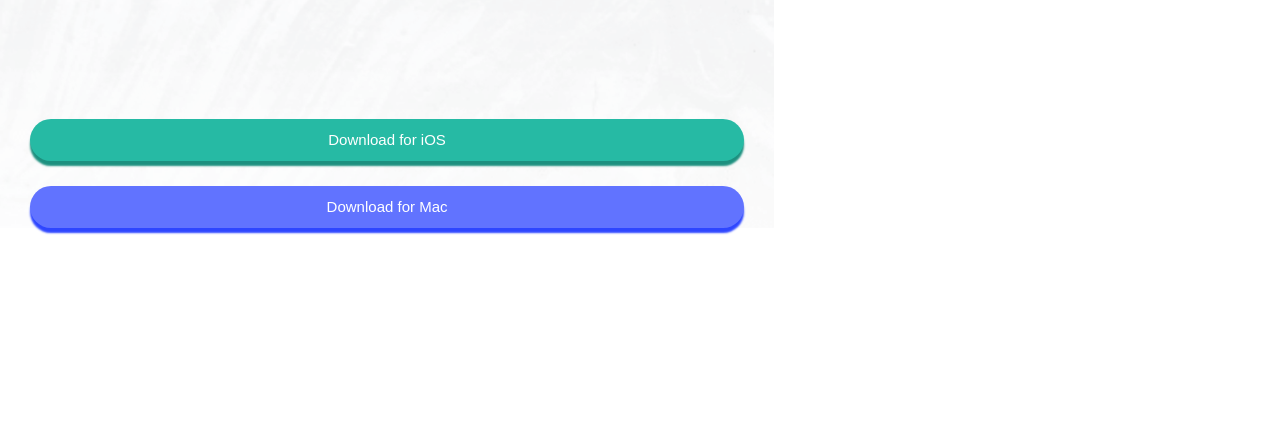
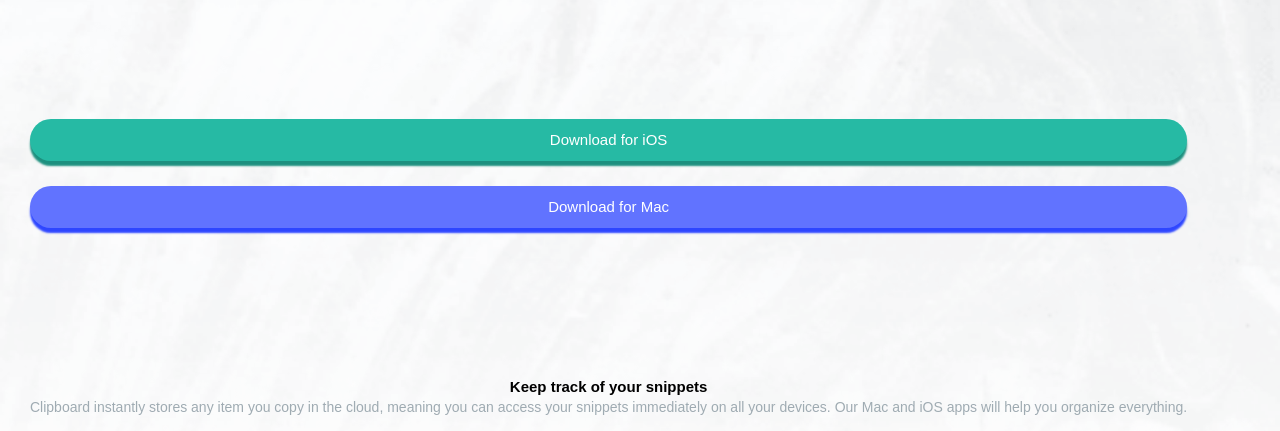
Before and after one commit to nicole-nam/clipboard-landing-page, a plain HTML site: page index.html in a window 1280 px wide. Shown: the part 369-800 px from the top of the page. Drawn offline with Linux system fonts and the light colour scheme; a web font is replaced by a local one.

Commit message:
fix background image position

```diff
--- a/index.html
+++ b/index.html
@@ -28,25 +28,30 @@
           <span class="heading-primary--main"
             >A history of everything you copy</span
           >
-          <span class="heading-primary--sub ">
+          <span class="heading-primary--sub">
             Clipboard allows you to track and organize everything you copy.
             Instantly access your clipboard on all your devices.</span
           >
         </h1>
       </div>
-      <div class="header__btn-box">
+      <div class="header__btn-box u-margin-bottom-large ">
         <a href="#" class="btn btn--ios">Download for iOS</a>
         <a href="#" class="btn btn--mac">Download for Mac</a>
       </div>
     </header>
-    <main>
-
-
+    <main class="main">
+      <div class="main__text-box">
+        <h2 class="heading-secondary">Keep track of your snippets</h2>
+        <p class="heading-primary--sub">
+          Clipboard instantly stores any item you copy in the cloud, meaning you
+          can access your snippets immediately on all your devices. Our Mac and
+          iOS apps will help you organize everything.
+        </p>
+      </div>
     </main>
     <footer class="footer"></footer>
     <!--
 
-  Keep track of your snippets
 
   Clipboard instantly stores any item you copy in the cloud,
   meaning you can access your snippets immediately on all your
--- a/sass/base/_base.scss
+++ b/sass/base/_base.scss
@@ -14,9 +14,16 @@ html {
 
 body {
   box-sizing: border-box;
+  font-family: "Bai Jamjuree", sans-serif;
+  text-align: center;
   line-height: 1.2;
-  font-family: "Bai Jamjuree", sans-serif;
 
-  position: relative;
+  background-image: url("/images/bg-header-mobile.png");
+  background-size: cover;
+  background-repeat: no-repeat;
+  background-position: top;
 
+  position: absolute;
+  top: 0;
+  left: 0;
 }
--- a/sass/base/_typography.scss
+++ b/sass/base/_typography.scss
@@ -19,3 +19,11 @@
     color: $grayish-blue;
   }
 }
+
+.heading-secondary {
+
+}
+
+.paragraph{
+
+}
--- a/sass/base/_utilities.scss
+++ b/sass/base/_utilities.scss
@@ -9,3 +9,7 @@
 .u-margin-bottom-sm{
     margin-bottom: 1.5rem;
 }
+
+.u-margin-bottom-large {
+    margin-bottom: 15rem;
+}
--- a/sass/layout/_header.scss
+++ b/sass/layout/_header.scss
@@ -1,15 +1,6 @@
 .header {
-  text-align: center;
-  background-image: url("/images/bg-header-mobile.png");
-  background-size: cover;
-  background-repeat: no-repeat;
-  background-position: top;
 
-  position: absolute;
-  top: 0;
-  left: 0;
-
-  &__btn-box{
+  &__btn-box {
     padding: 0 3rem;
   }
 }
```
Also changed, not shown: sass/main.css, 1 other file.
